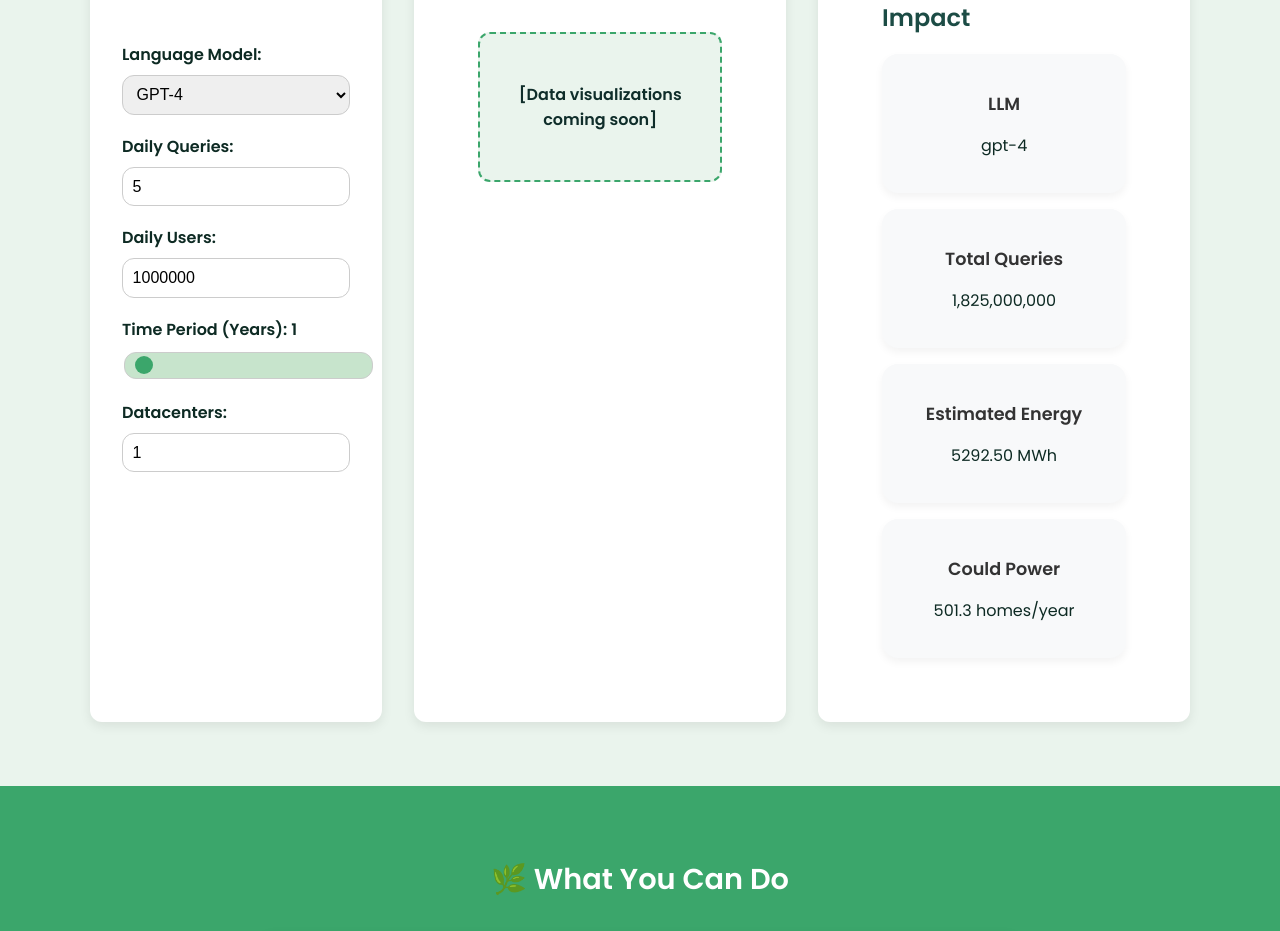
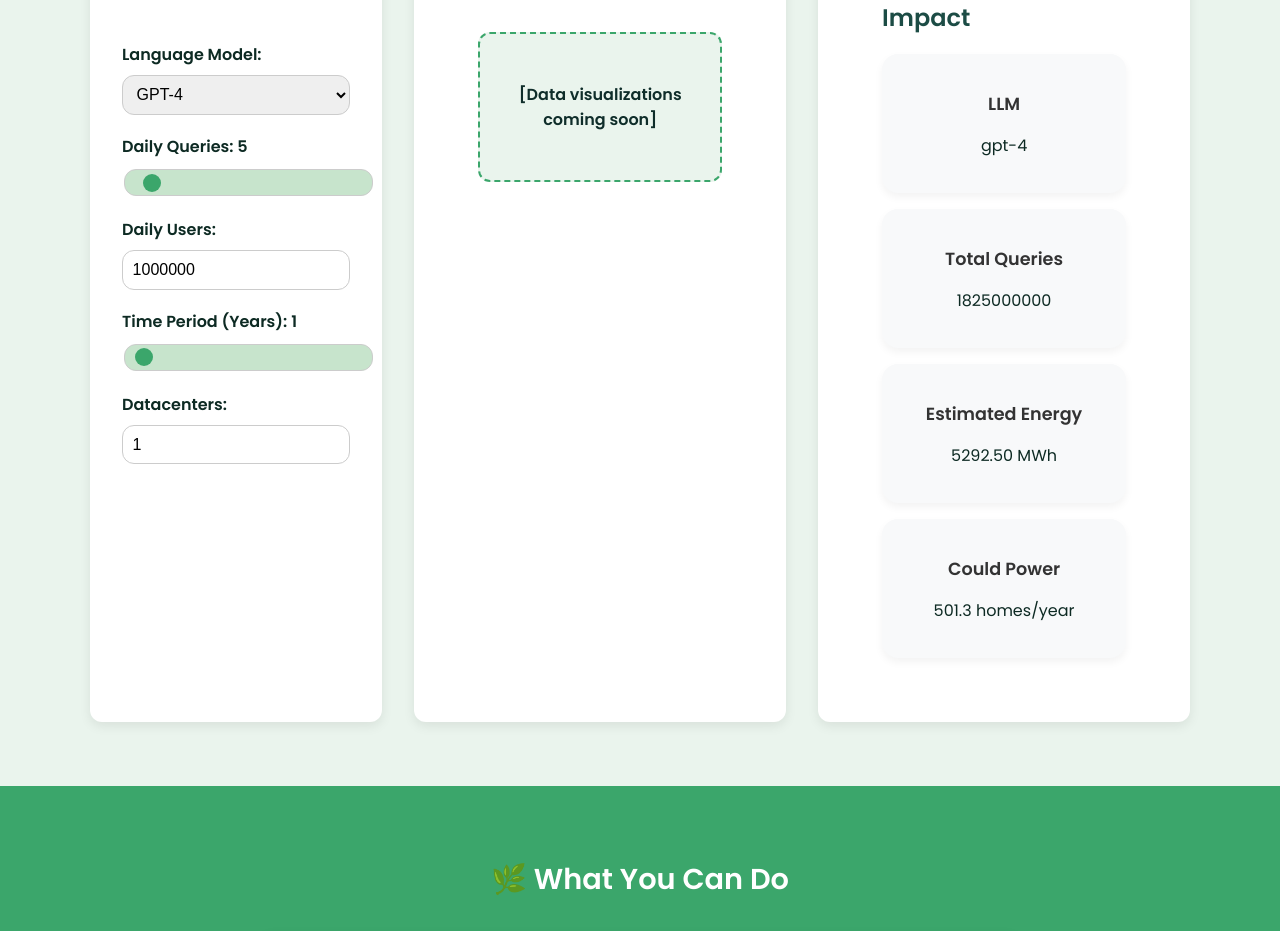
Before and after one commit to daver12345/lmc-ai-env-website, a React app: page / in a window 1280 px wide. Shown: the part 1020-1951 px from the top of the page. Built offline with nearby package versions, Linux system fonts and the light colour scheme.

Commit message:
changed some sliders

```diff
--- a/src/components/Dashboard.js
+++ b/src/components/Dashboard.js
@@ -17,7 +17,7 @@ function Dashboard({ llm, dailyQueries, dailyUsers, timePeriod, datacenters }) {
         </div>
         <div className="dashboard-card">
           <h3>Total Queries</h3>
-          <p>{totalQueries.toLocaleString()}</p>
+          <p>{totalQueries}</p>
         </div>
         <div className="dashboard-card">
           <h3>Estimated Energy</h3>
--- a/src/components/Sidebar.js
+++ b/src/components/Sidebar.js
@@ -21,12 +21,12 @@ function Sidebar({
         </select>
       </div>
       <div className="field">
-        <label>Daily Queries:</label>
-        <input type="number" min="1" value={dailyQueries} onChange={(e) => setDailyQueries(e.target.value)} />
+        <label>Daily Queries: {dailyQueries}</label>
+        <input type="range" min="1" max="100" step="1" value={dailyQueries} onChange={(e) => setDailyQueries(e.target.value)} />
       </div>
       <div className="field">
-        <label>Daily Users:</label>
-        <input type="number" min="1" value={dailyUsers} onChange={(e) => setDailyUsers(e.target.value)} />
+        <label>Daily Users: </label>
+        <input type="input" min="1" value={dailyUsers} onChange={(e) => setDailyUsers(e.target.value)} />
       </div>
       <div className="field">
         <label>Time Period (Years): {timePeriod}</label>
```
